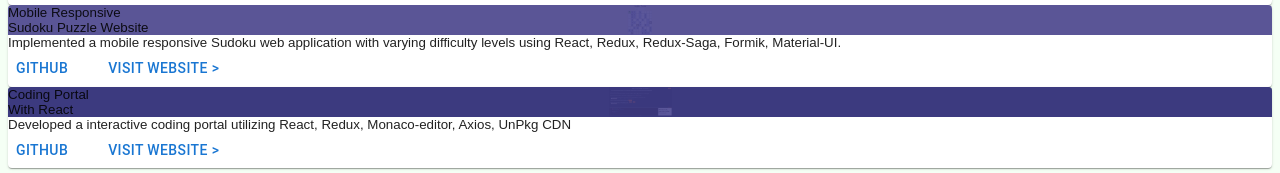
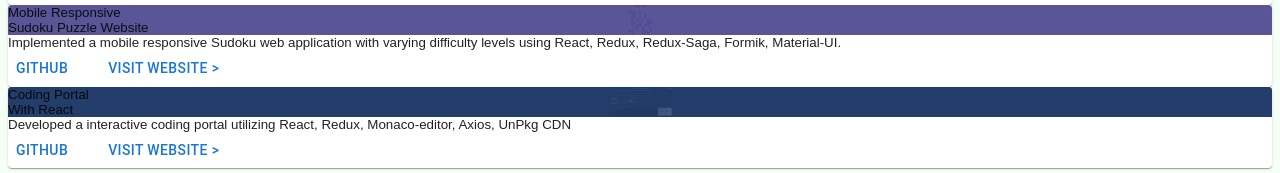
Before and after one commit to IlIIIlIIIlIlIlI/personal_website, a React (Create React App) app: page / in a window 1280 px wide. Shown: the part 1019-1192 px from the top of the page. Built offline with nearby package versions, Linux system fonts and the light colour scheme.

Commit message:
new changes

```diff
--- a/src/Projects/Projects.tsx
+++ b/src/Projects/Projects.tsx
@@ -61,7 +61,7 @@ function Projects() {
           <InteractiveCards
             backGroundColor='#2F3D49'
             backGroundImageLink='/images/coding-portal.png'
-            backGroundColour='rgba(63, 58, 137, 0.85)'
+            backGroundColour='RGBA(33, 63, 113, 0.85)'
             nonHoverContent={
               <div className={`${scssObj.baseClass}__non-hover`}>
                 <div>Coding Portal</div>
```
